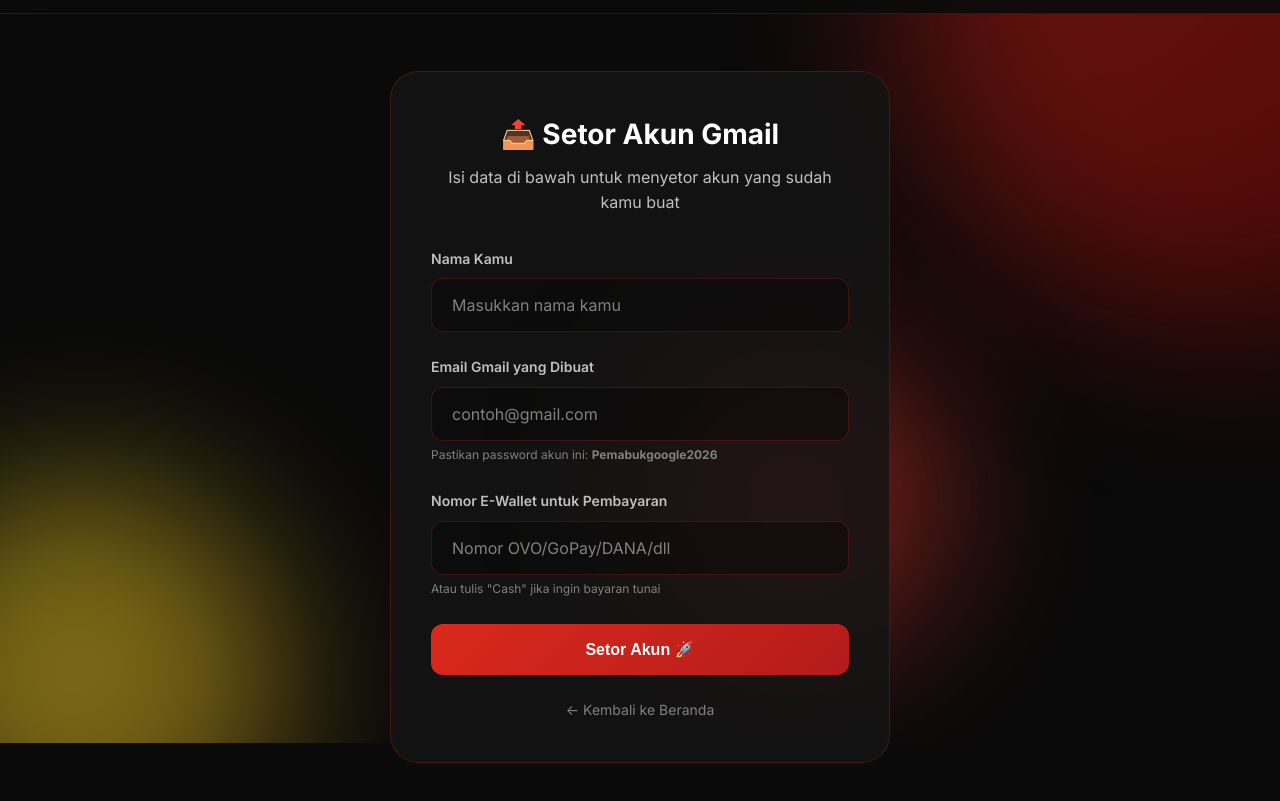
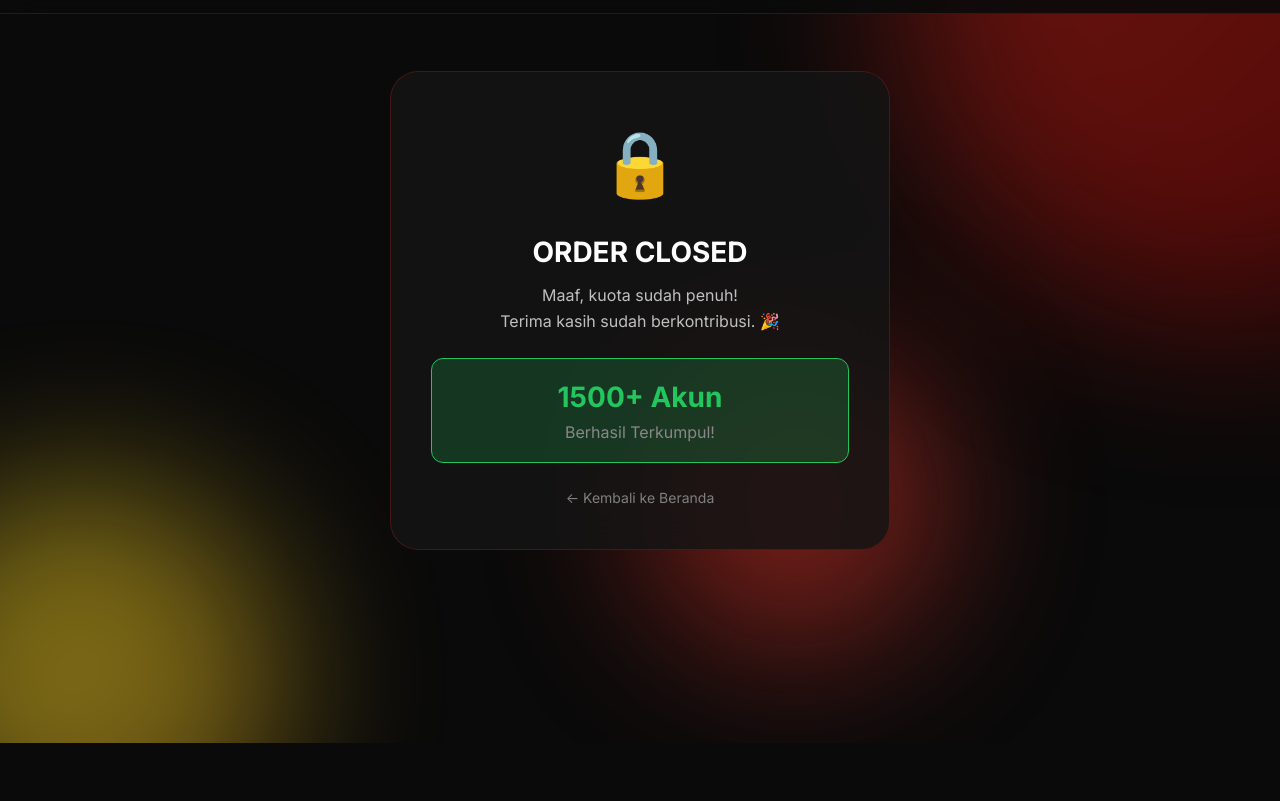
Before and after one commit to rikodou-max/gmail, a website: page submit.html in a window 1280 px wide. Shown: the part 57-858 px from the top of the page. After the commit the page ends 800 px from the top, so only its background shows below. Drawn offline with Linux system fonts and the light colour scheme.

Commit message:
Update submit.html

```diff
--- a/submit.html
+++ b/submit.html
@@ -1,72 +1,38 @@
 <!DOCTYPE html>
 <html lang="id">
-
 <head>
     <meta charset="UTF-8">
     <meta name="viewport" content="width=device-width, initial-scale=1.0">
-    <title>Setor Akun - Gmail Collector</title>
+    <title>Order Closed - Gmail Collector</title>
     <link rel="stylesheet" href="styles.css">
     <link href="https://fonts.googleapis.com/css2?family=Inter:wght@400;500;600;700;800&display=swap" rel="stylesheet">
 </head>
-
 <body>
     <div class="background-effects">
         <div class="blob blob-1"></div>
         <div class="blob blob-2"></div>
         <div class="blob blob-3"></div>
     </div>
-
     <nav class="navbar">
         <a href="index.html" class="nav-brand">
             <span class="brand-icon">📧</span>
             <span class="brand-text">Gmail Collector</span>
         </a>
     </nav>
-
     <main class="container">
         <div class="form-container">
-            <div class="form-card">
-                <h2 class="form-title">📤 Setor Akun Gmail</h2>
-                <p class="form-subtitle">Isi data di bawah untuk menyetor akun yang sudah kamu buat</p>
-
-                <form id="submit-form">
-                    <div class="form-group">
-                        <label for="name">Nama Kamu</label>
-                        <input type="text" id="name" placeholder="Masukkan nama kamu" required>
-                        <span class="error"></span>
-                    </div>
-
-                    <div class="form-group">
-                        <label for="email">Email Gmail yang Dibuat</label>
-                        <input type="email" id="email" placeholder="contoh@gmail.com" required>
-                        <span class="hint">Pastikan password akun ini: <strong>Pemabukgoogle2026</strong></span>
-                        <span class="error"></span>
-                    </div>
-
-                    <div class="form-group">
-                        <label for="wallet">Nomor E-Wallet untuk Pembayaran</label>
-                        <input type="text" id="wallet" placeholder="Nomor OVO/GoPay/DANA/dll" required>
-                        <span class="hint">Atau tulis "Cash" jika ingin bayaran tunai</span>
-                        <span class="error"></span>
-                    </div>
-
-                    <button type="submit" class="submit-btn">Setor Akun 🚀</button>
-                </form>
-
-                <div class="success-message">
-                    <div class="success-icon">🎉</div>
-                    <h3>Berhasil!</h3>
-                    <p>Akun kamu sudah disetor dan sedang menunggu verifikasi. Pembayaran akan dikirim setelah
-                        diverifikasi.</p>
-                    <a href="submit.html" class="cta-button secondary" onclick="location.reload()">Setor Akun Lagi</a>
+            <div class="form-card" style="text-align: center;">
+                <div style="font-size: 64px; margin-bottom: 16px;">🔒</div>
+                <h2 class="form-title">ORDER CLOSED</h2>
+                <p class="form-subtitle" style="margin-bottom: 24px;">Maaf, kuota sudah penuh!<br>Terima kasih sudah berkontribusi. 🎉</p>
+                <div style="background: rgba(34,197,94,0.2); border: 1px solid #22c55e; border-radius: 12px; padding: 16px; margin-bottom: 24px;">
+                    <div style="font-size: 28px; font-weight: bold; color: #22c55e;">1500+ Akun</div>
+                    <div style="color: #888;">Berhasil Terkumpul!</div>
                 </div>
-
                 <a href="index.html" class="back-link">← Kembali ke Beranda</a>
             </div>
         </div>
     </main>
-
     <script src="app.js"></script>
 </body>
-
 </html>
```
